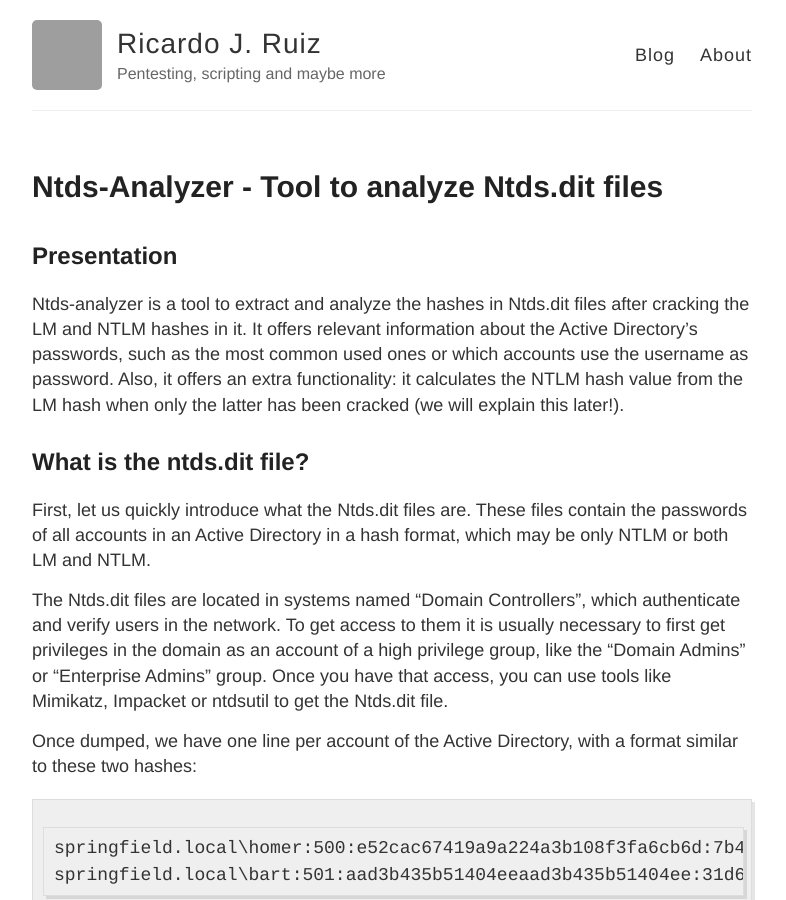
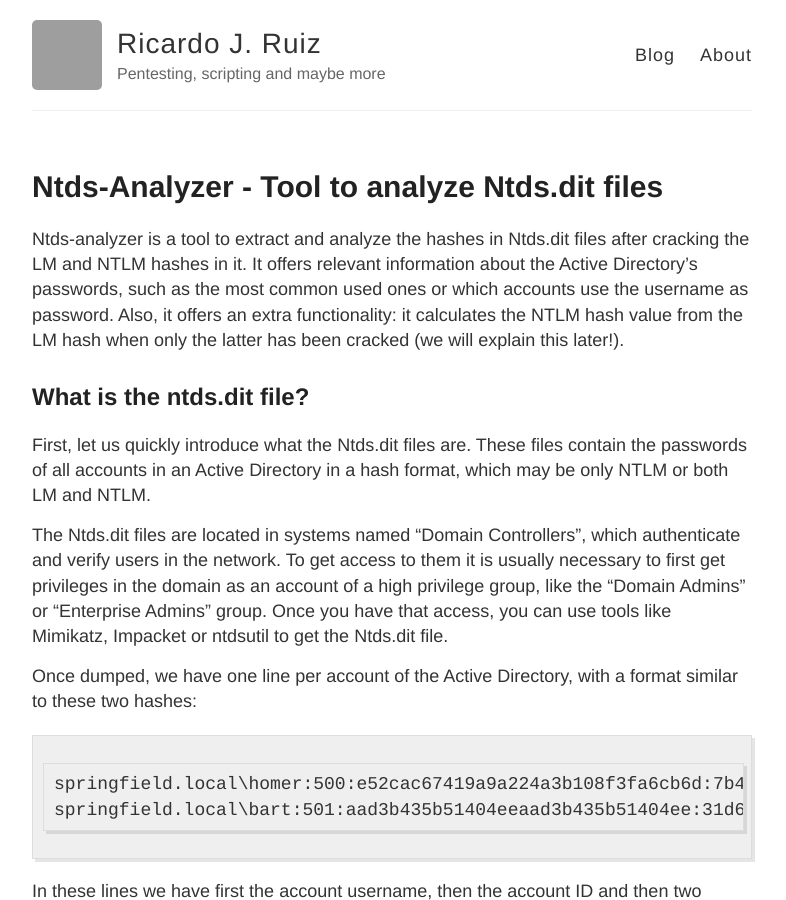
Before and after one commit to ricardojoserf/ricardojoserf.github.io, a Jekyll site: the page built from _posts/2021-2-22-Ntds-Analyzer.md, in a window 1280 px wide and 900 px high. Shown: the whole window, without its empty margins (248-1034 px from the left). Built offline with Jekyll 4.4.1, drawn with Linux system fonts in a browser that asks for light colours; grey boxes are pictures that could not be loaded.

Commit message:
Update 2021-2-22-Ntds-Analyzer.md

```diff
--- a/_posts/2021-2-22-Ntds-Analyzer.md
+++ b/_posts/2021-2-22-Ntds-Analyzer.md
@@ -2,11 +2,6 @@
 layout: post
 title: Ntds-Analyzer - Tool to analyze Ntds.dit files
 ---
-
-
-<!-- ![_config.yml]({{ site.baseurl }}/images/config.png) -->
-
-## Presentation
 
 Ntds-analyzer is a tool to extract and analyze the hashes in Ntds.dit files after cracking the LM and NTLM hashes in it. It offers relevant information about the Active Directory’s passwords, such as the most common used ones or which accounts use the username as password.
 Also, it offers an extra functionality: it calculates the NTLM hash value from the LM hash when only the latter has been cracked (we will explain this later!).
```
